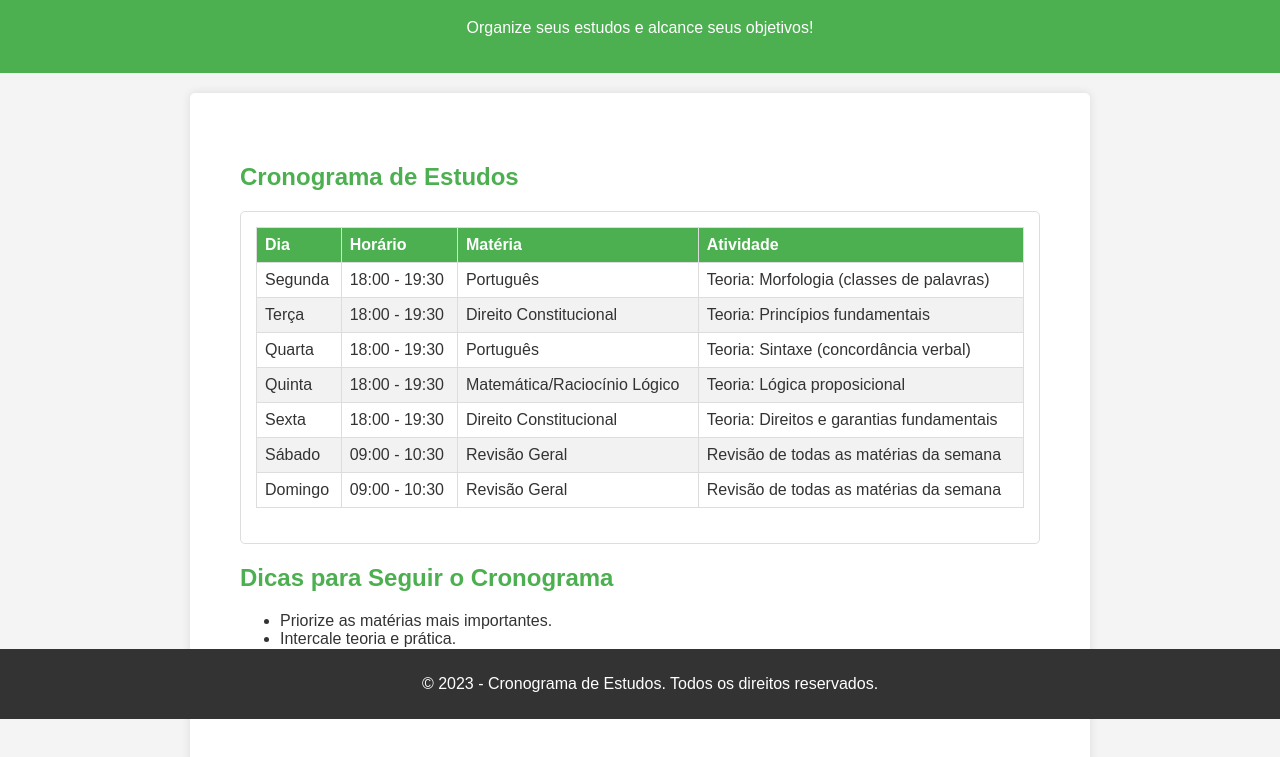
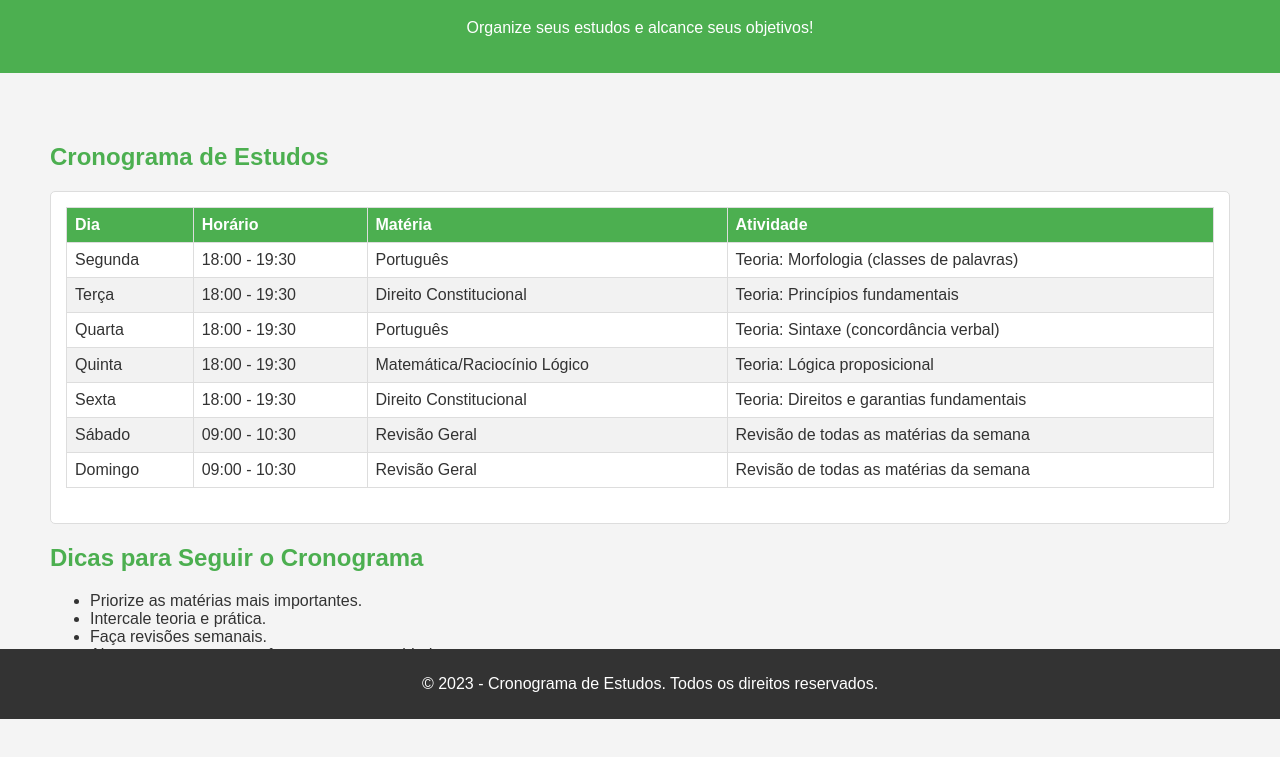
Before and after one commit to Diano12/Cronograma_Concurso, a plain HTML site: page index.html in a window 1280 px wide. Shown: the part 81-838 px from the top of the page. Drawn offline with Linux system fonts and the light colour scheme.

Commit message:
Update styles.css

```diff
--- a/assets/css/styles.css
+++ b/assets/css/styles.css
@@ -16,13 +16,6 @@ header {
 
 main {
     padding: 50px;
-    max-width: 800px;
-    margin: 0 auto;
-    background-color: #fff;
-    box-shadow: 0 0 10px rgba(0, 0, 0, 0.1);
-    border-radius: 5px;
-    margin-top: 20px;
-    margin-bottom: 100px;
 
 }
 
```
